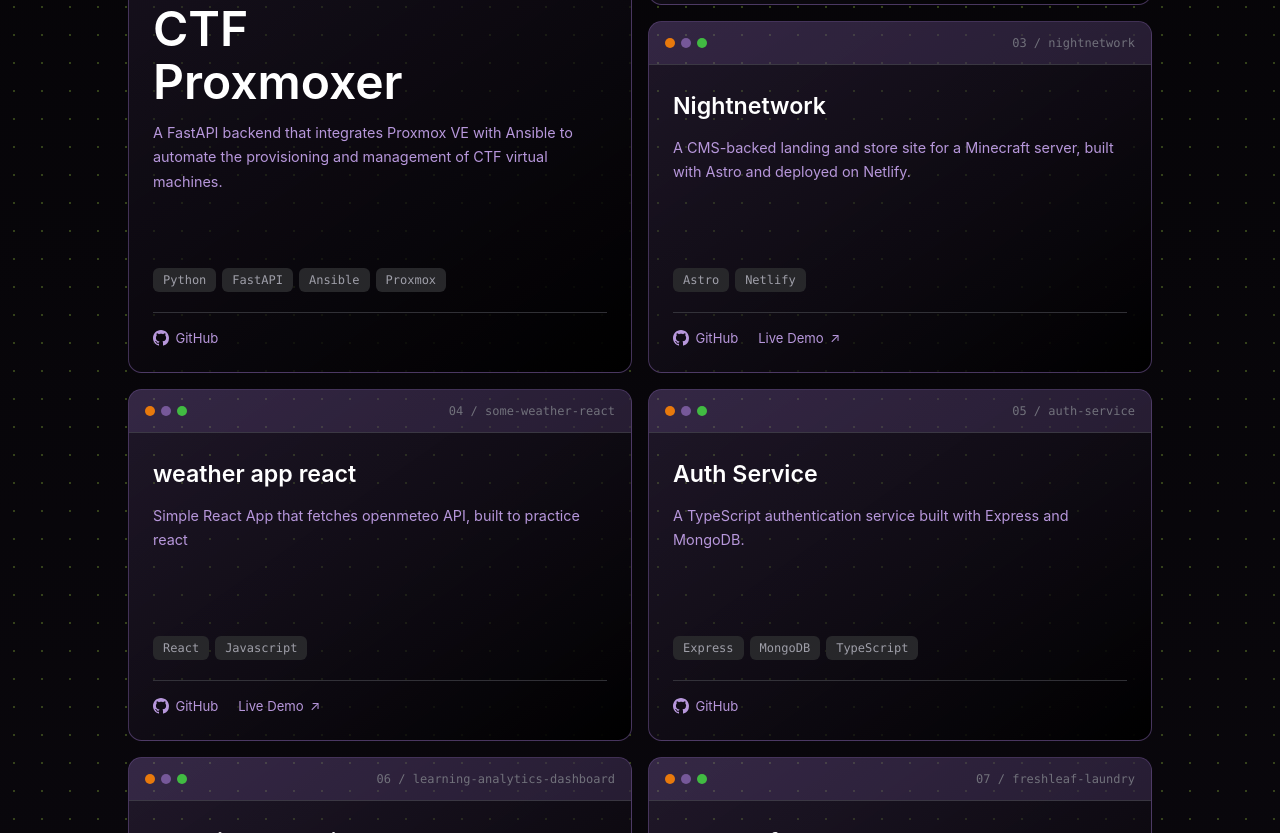
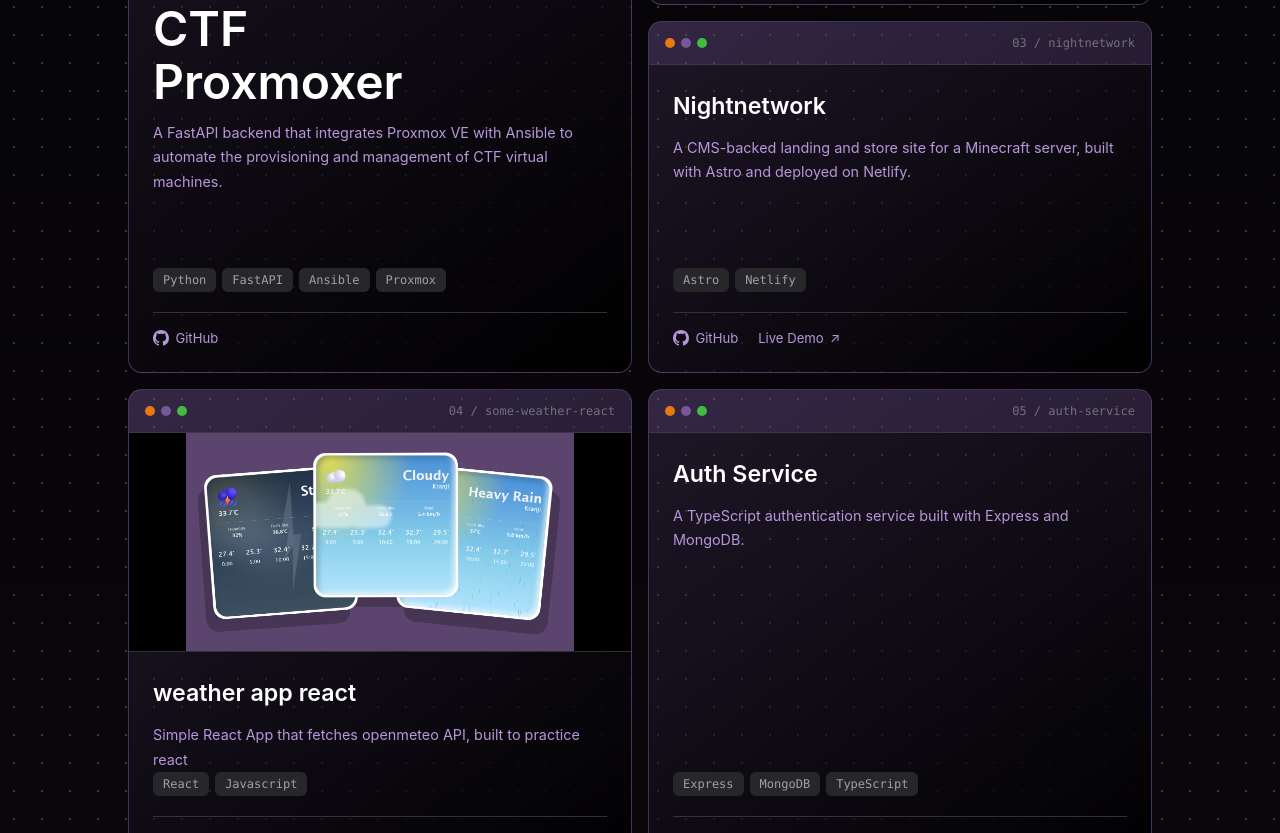
Before and after one commit to penicili/penicili.github.io, an Astro site: page / in a window 1280 px wide. Shown: the part 1967-2800 px from the top of the page. Built offline with nearby package versions, Linux system fonts and the light colour scheme; Astro itself is replaced by a stand-in of ours.

Commit message:
feat: thumbnail

```diff
--- a/src/components/Projects.astro
+++ b/src/components/Projects.astro
@@ -46,6 +46,7 @@
     tags: ["React", "Javascript"],
     github: null,
     demo: "https://reaksi-weatherapp.vercel.app/",
+    image: '/weather.png'
   },
   {
     title: "Auth Service",
```
Also changed, not shown: public/weather.png (added).
